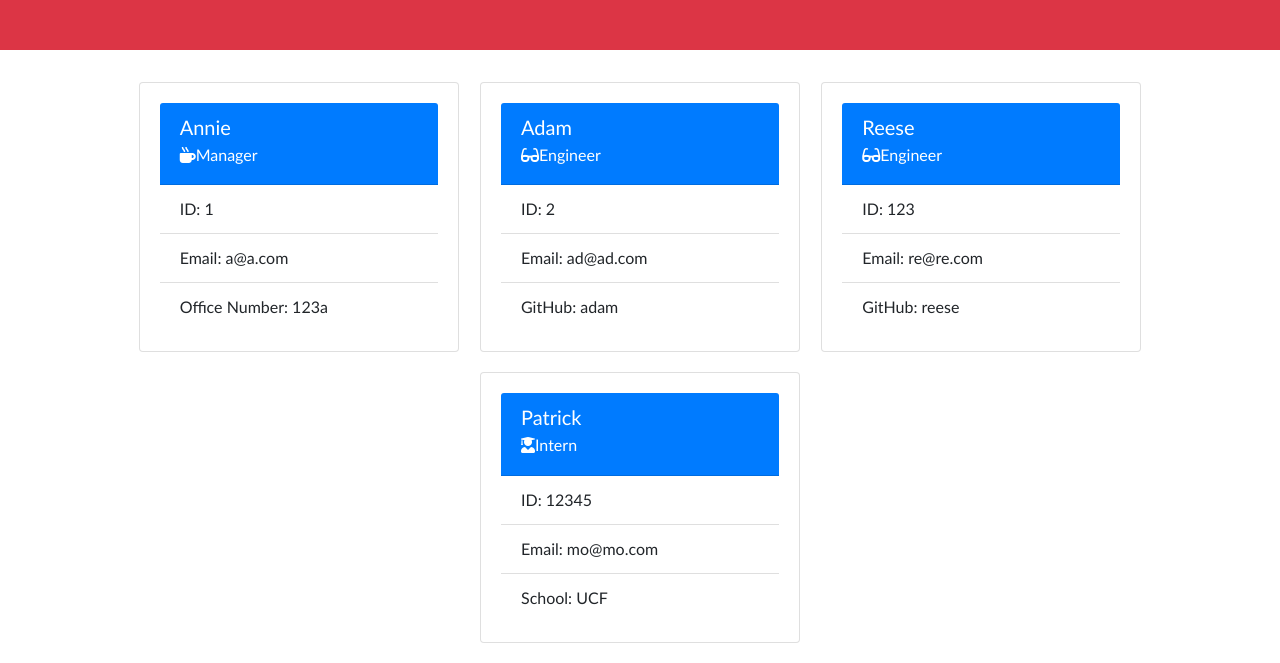
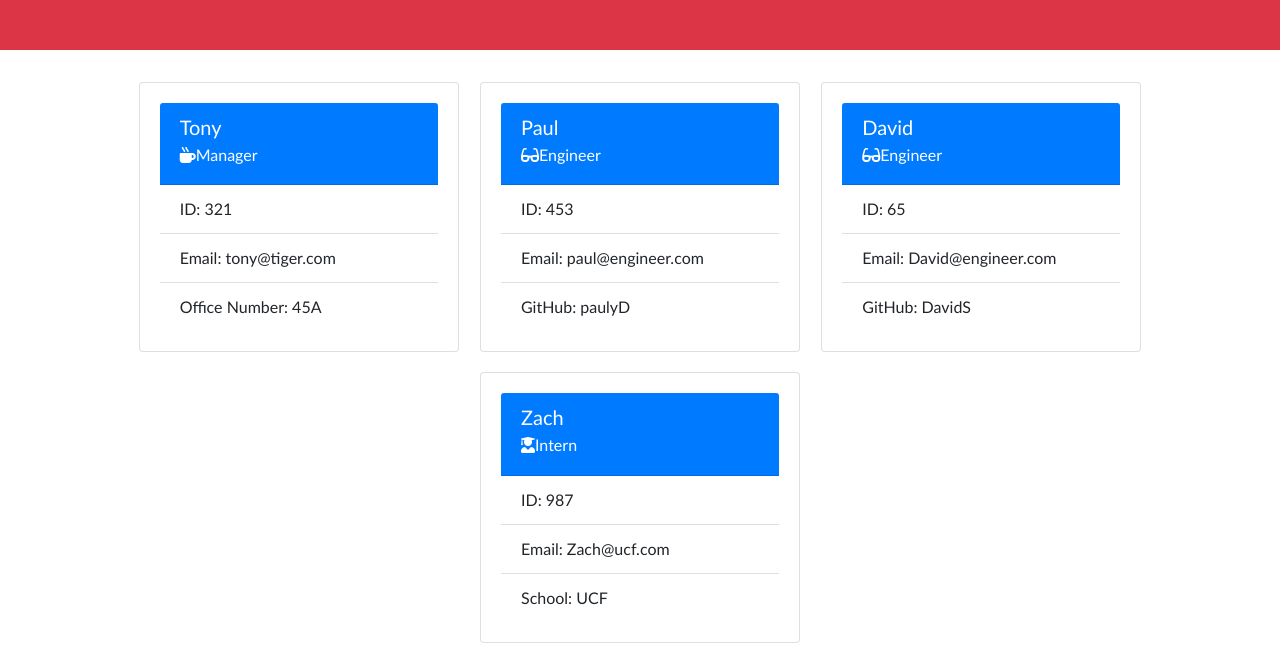
Before and after one commit to mooreFL/Team-Profile-Generator, a website: page index.html in a window 1280 px wide. Shown: the part 153-816 px from the top of the page. Drawn offline with nearby package versions, Linux system fonts and the light colour scheme.

```diff
--- a/index.html
+++ b/index.html
@@ -24,48 +24,48 @@
     <div class="card" style="width: 20rem;">
     <div class="card-body">
         <div class="card-header">
-      <h5 class="card-title">Annie</h5>
+      <h5 class="card-title">Tony</h5>
       <h6 class="card-subtitle mb-2"><i class="fas fa-mug-hot"></i>Manager</h6>
       </div>
       <ul class="list-group list-group-flush">
-          <li class="list-group-item">ID: 1</li>
-          <li class="list-group-item">Email: a@a.com</li>
-          <li class="list-group-item">Office Number: 123a</li>
+          <li class="list-group-item">ID: 321</li>
+          <li class="list-group-item">Email: tony@tiger.com</li>
+          <li class="list-group-item">Office Number: 45A</li>
         </ul>
     </div>
   </div><div class="card" style="width: 20rem;">
     <div class="card-body">
         <div class="card-header">
-        <h5 class="card-title"> Adam </h5>
+        <h5 class="card-title"> Paul </h5>
         <h6 class="card-subtitle mb-2"><i class="fas fa-glasses"></i>Engineer</h6>
         </div>
         <ul class="list-group list-group-flush">
-            <li class="list-group-item">ID: 2</li>
-            <li class="list-group-item">Email: ad@ad.com</li>
-            <li class="list-group-item">GitHub: adam</li>
+            <li class="list-group-item">ID: 453</li>
+            <li class="list-group-item">Email: paul@engineer.com</li>
+            <li class="list-group-item">GitHub: paulyD</li>
         </ul>
     </div>
 </div><div class="card" style="width: 20rem;">
     <div class="card-body">
         <div class="card-header">
-        <h5 class="card-title"> Reese </h5>
+        <h5 class="card-title"> David </h5>
         <h6 class="card-subtitle mb-2"><i class="fas fa-glasses"></i>Engineer</h6>
         </div>
         <ul class="list-group list-group-flush">
-            <li class="list-group-item">ID: 123</li>
-            <li class="list-group-item">Email: re@re.com</li>
-            <li class="list-group-item">GitHub: reese</li>
+            <li class="list-group-item">ID: 65</li>
+            <li class="list-group-item">Email: David@engineer.com</li>
+            <li class="list-group-item">GitHub: DavidS</li>
         </ul>
     </div>
 </div><div class="card" style="width: 20rem;">
     <div class="card-body">
         <div class="card-header">
-        <h5 class="card-title"> Patrick </h5>
+        <h5 class="card-title"> Zach </h5>
         <h6 class="card-subtitle mb-2"><i class="fas fa-user-graduate"></i>Intern </h6>
         </div>
         <ul class="list-group list-group-flush">
-            <li class="list-group-item">ID: 12345</li>
-            <li class="list-group-item">Email: mo@mo.com</li>
+            <li class="list-group-item">ID: 987</li>
+            <li class="list-group-item">Email: Zach@ucf.com</li>
             <li class="list-group-item">School: UCF</li>
         </ul>
     </div>
```
Also changed, not shown: README.md, assets/10-object-oriented-programming-homework-demo.png (deleted), assets/HTML SS.PNG (added).
